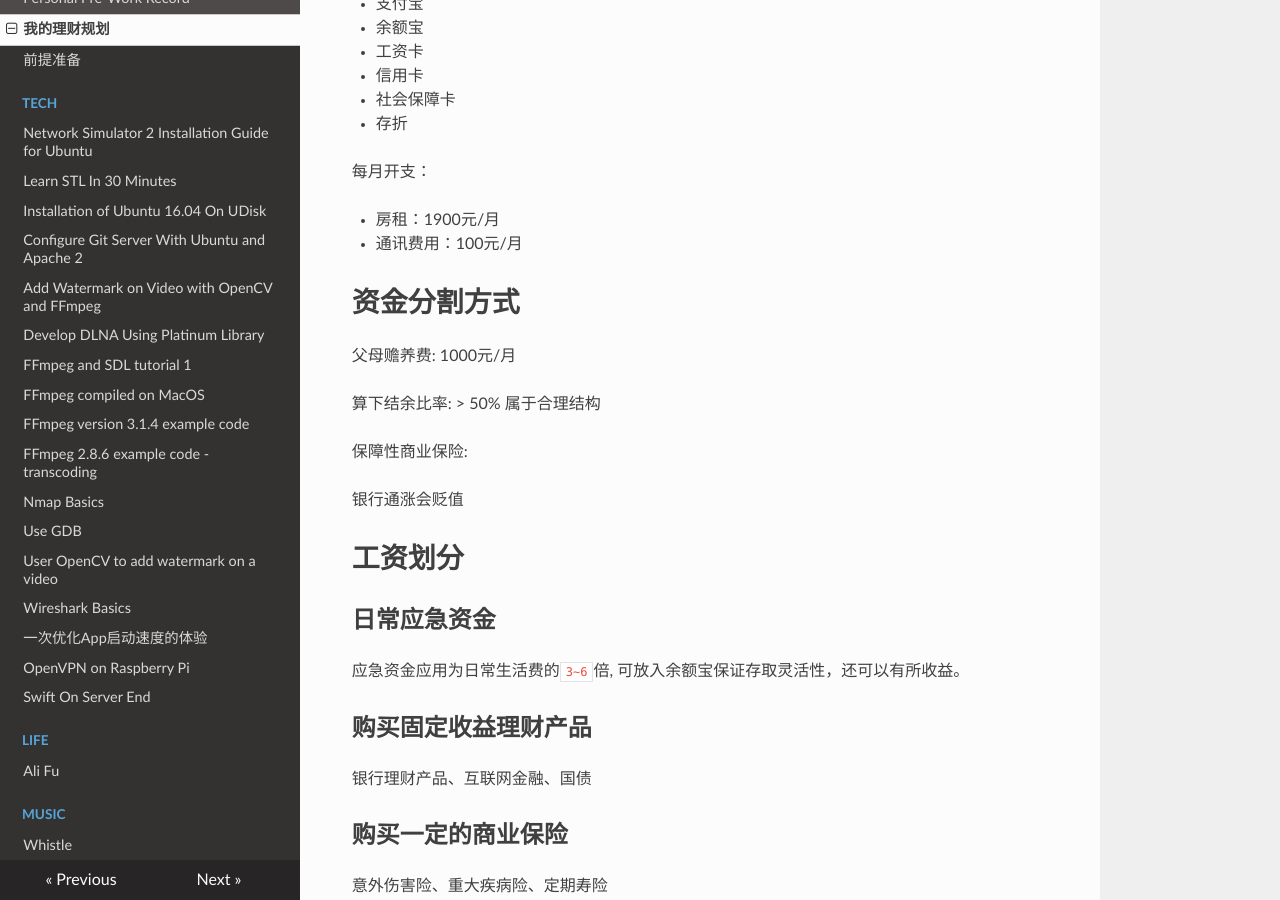
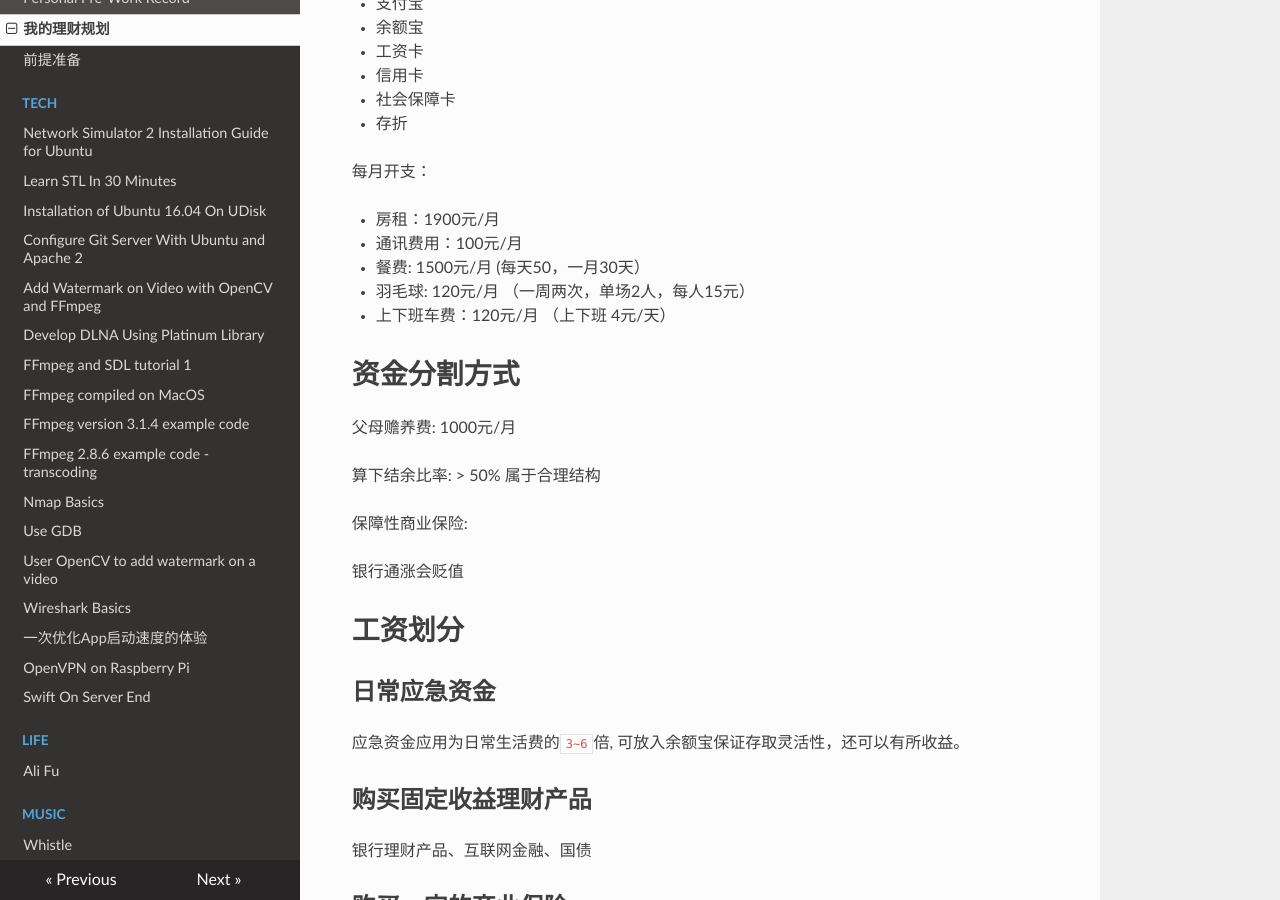
Before and after one commit to wangzhizhou/JokerBlog, an MkDocs documentation site: the page built from docs/me/My Financial Planning.md, in a window 1280 px wide and 900 px high, scrolled down 528 px. Built offline with MkDocs 1.6.1, drawn with Linux system fonts in a browser that asks for light colours; nearby versions of some CDN libraries; old or Windows-style settings are respelled for this version of MkDocs.

Commit message:
add some content

```diff
--- a/docs/me/My Financial Planning.md
+++ b/docs/me/My Financial Planning.md
@@ -25,6 +25,10 @@
 
 - 房租：1900元/月
 - 通讯费用：100元/月
+- 餐费: 1500元/月 (每天50，一月30天）
+- 羽毛球: 120元/月 （一周两次，单场2人，每人15元）
+- 上下班车费：120元/月 （上下班 4元/天）
+
 
 # 资金分割方式
 
```
Also changed, not shown: 2 other files.
